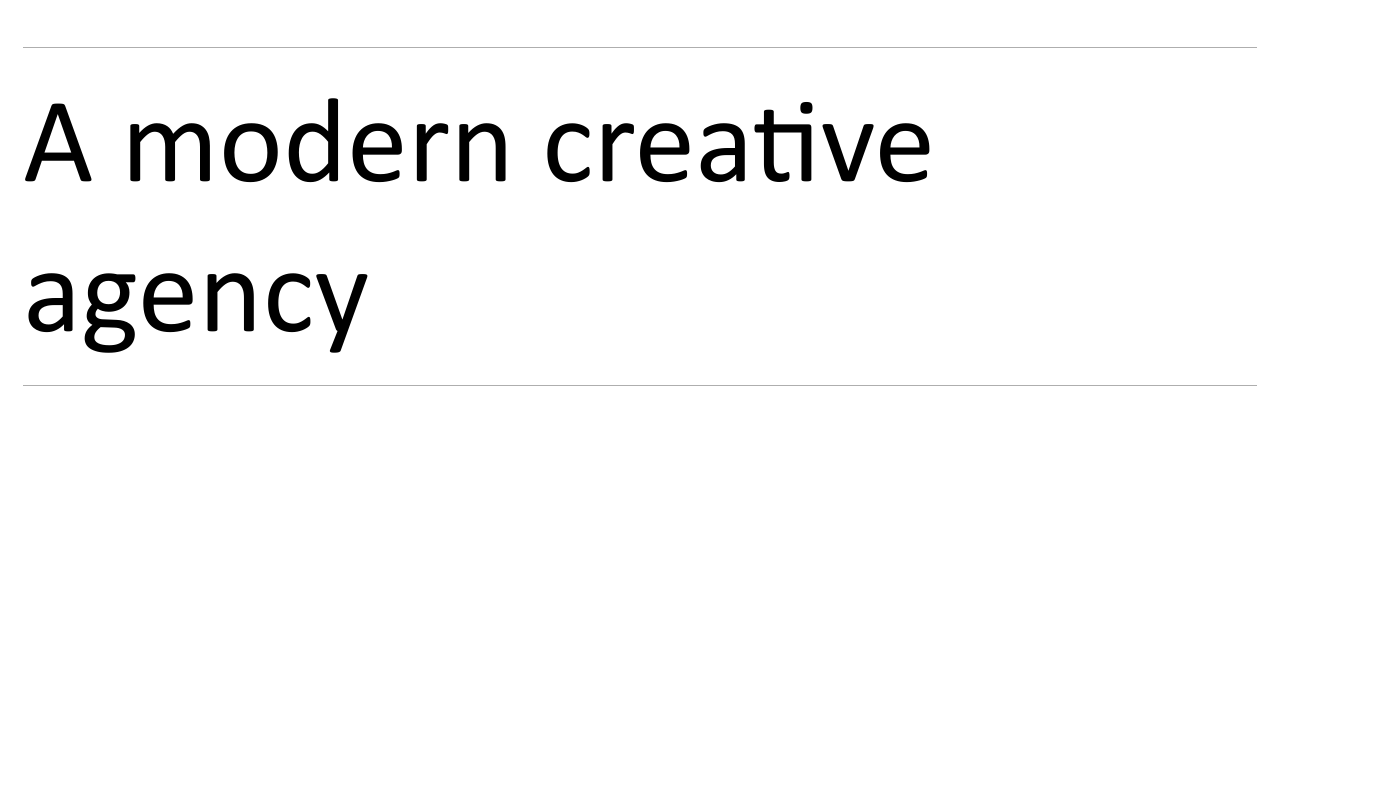
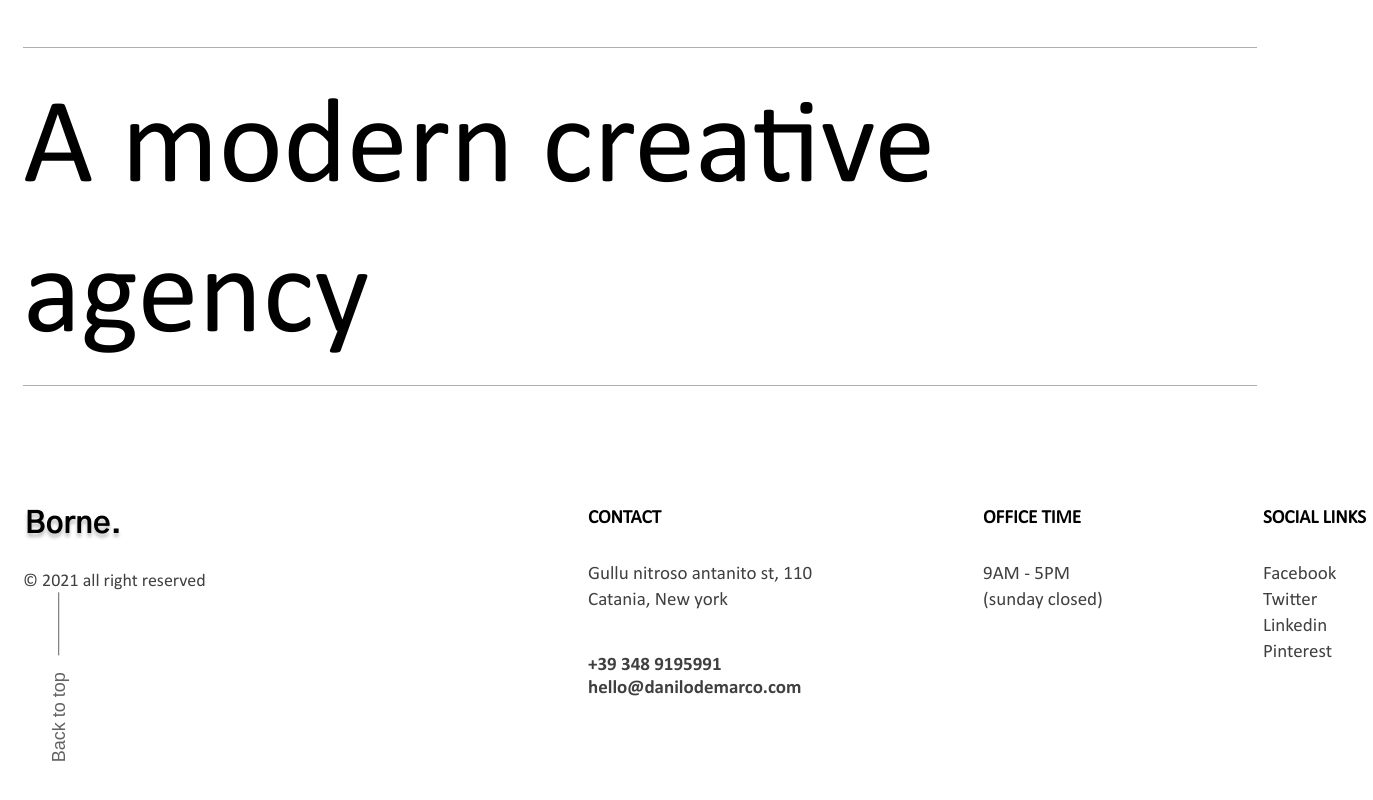
Before and after one commit to david-dya4yk/borne.github.io, a website: page app/html/index.html in a window 1280 px wide. Shown: the part 7197-7997 px from the top of the page, 1373 px wide, since content can reach past the window. Before the commit the page ends 7703 px from the top, so only its background shows below. Drawn offline with nearby package versions, Linux system fonts and the light colour scheme; files that its build step writes are made by us from their sources; files whose address does not match are found by name.

Commit message:
added footer

```diff
--- a/app/html/index.html
+++ b/app/html/index.html
@@ -507,7 +507,43 @@
         </div>
       </section>
     </main>
-    <footer class="footer"></footer>
+    <footer class="footer">
+        <div class="container">
+            <ul class="footer__inner">
+                <li class="footer__item">
+                    <a class="footer__logo" href="#">
+                        <img src="images/content/logo-black.png" alt="images logo born">
+                    </a>
+                    <div class="footer__copy">© 2021  all right reserved </div>
+                </li>
+                <li class="footer__item">
+                    <h3 class="footer__title">contact</h3>
+                    <address class="footer__address">
+                        <a href="#">Gullu nitroso antanito st, 110 Catania, New york</a>
+                    </address>
+                    <a  class="footer__tel" href="tel:=393489195991">+39 348 9195991</a>
+                    <a  class="footer__mail" href="mailto:hello@danilodemarco.com">hello@danilodemarco.com</a>
+                </li>
+                <li class="footer__item">
+                    <h3 class="footer__title">office time</h3>
+                      <div class="footer__graph">
+                        9AM - 5PM
+                        <span>(sunday closed)</span>
+                      </div>
+                </li>
+                <li class="footer__item">
+                    <h3 class="footer__title">social links</h3>
+                    <ul class="footer__links">
+                        <li class="footer__link"><a href="#">Facebook</a></li>
+                        <li class="footer__link"><a href="#">Twitter</a></li>
+                        <li class="footer__link"><a href="#">Linkedin</a></li>
+                        <li class="footer__link"><a href="#">Pinterest</a></li>
+                    </ul>
+                </li>
+            </ul>
+            <button onclick='window.scrollTo({top: 0, behavior: "smooth"});' class="footer__top link-line">Back to top</button>
+        </div>
+    </footer>
     <script src="js/main.min.js"></script>
   </body>
 </html>
--- a/app/scss/_global.scss
+++ b/app/scss/_global.scss
@@ -12,6 +12,7 @@ body {
   display: flex;
   color: $black;
   flex-direction: column;
+  scroll-behavior: smooth;
 }
 
 .main {
--- /dev/null
+++ b/app/scss/components/footer.scss
@@ -0,0 +1,64 @@
+.footer {
+  padding-bottom: 100px;
+  color: $tundora;
+  position: relative;
+
+  &__inner {
+    display: grid;
+    grid-template-columns: 405px 235px 120px 110px;
+    grid-column-gap: 160px;
+  }
+
+  &__logo {
+    margin-bottom: 20px;
+    display: inline-block;
+  }
+
+  &__copy {
+    font-size: 18px;
+    line-height: 154.1%;
+  }
+
+  &__title {
+    text-transform: uppercase;
+    font-size: 19px;
+    line-height: 140%;
+    margin-bottom: 30px;
+    color: $black;
+  }
+
+  &__address {
+    font-size: 19px;
+    line-height: 137.1%;
+    margin-bottom: 40px;
+    font-style: normal;
+  }
+
+  &__tel,
+  &__mail {
+    @extend %calibri-700;
+    font-size: 19px;
+  }
+
+  &__graph {
+    font-size: 19px;
+    line-height: 137.1%;
+  }
+
+  &__link {
+    font-size: 19px;
+    line-height: 137.1%;
+  }
+
+  &__top {
+    position: absolute;
+    left: 0;
+    bottom: 20px;
+    transform: rotate(-90deg);
+    font-size: 18px;
+    line-height: 137.1%;
+    border: none;
+    background-color: transparent;
+    cursor: pointer;
+  }
+}
--- a/app/scss/style.scss
+++ b/app/scss/style.scss
@@ -8,4 +8,5 @@
 @import "./components/testimonial";
 @import "./components/team";
 @import "./components/insights";
+@import "./components/footer";
 @import "top";
```
Also changed, not shown: app/index.html (+37 -1 lines), app/css/style.min.css.
